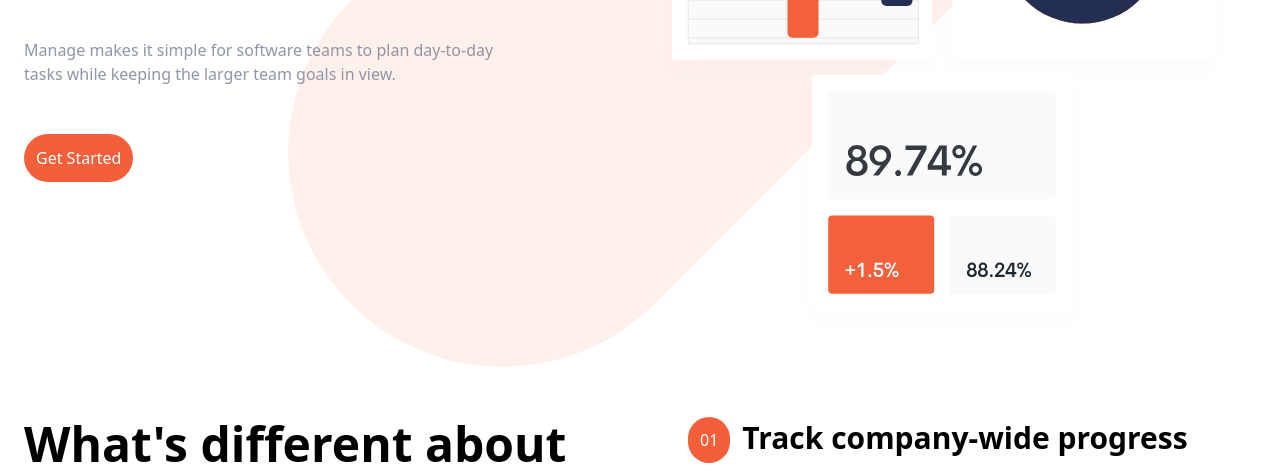
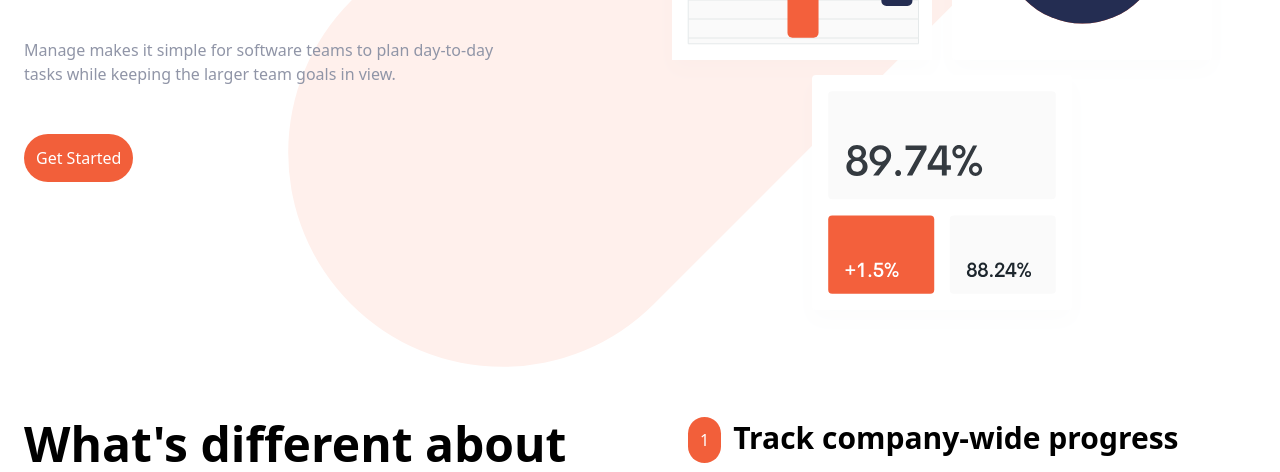
Before and after one commit to harish876/tailwind-practice, a website: page index.html in a window 1280 px wide. Shown: the part 321-793 px from the top of the page. Drawn offline with Linux system fonts and the light colour scheme.

Commit message:
feat: :zap: change

```diff
--- a/index.html
+++ b/index.html
@@ -62,7 +62,7 @@
         <div class="md:w-1/2 flex flex-col space-y-3">
             <div class="px-6 flex flex-row">
                 <div class="px-3 mt-2">
-                    <a class=" bg-brightRed text-white p-3 rounded-full hover:bg-brightRedLight text-center">01</a>
+                    <a class=" bg-brightRed text-white p-3 rounded-full hover:bg-brightRedLight text-center">1</a>
                 </div>
                 <div>
                     <h3 class="text-3xl font-bold mb-10">Track company-wide progress</h3>
```
